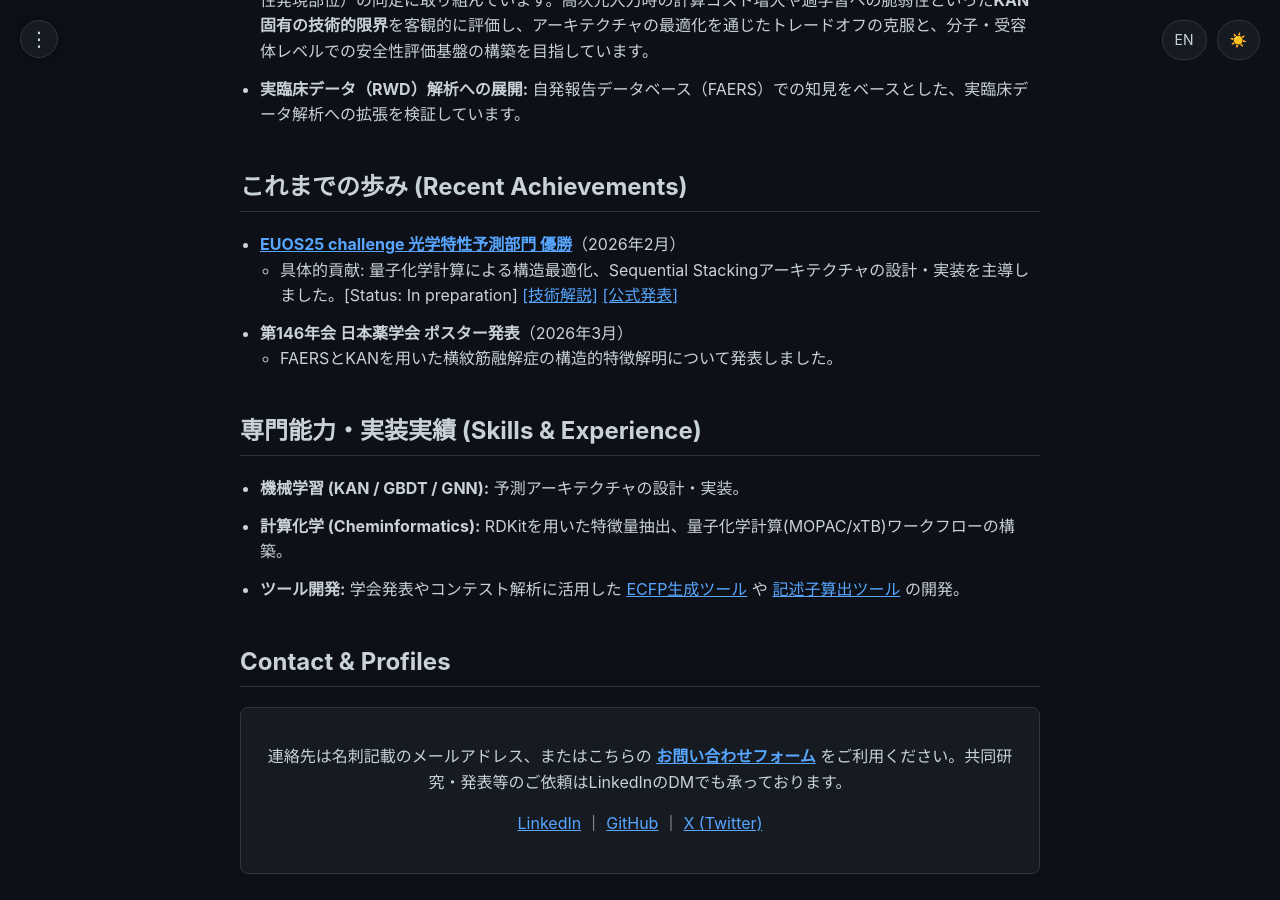
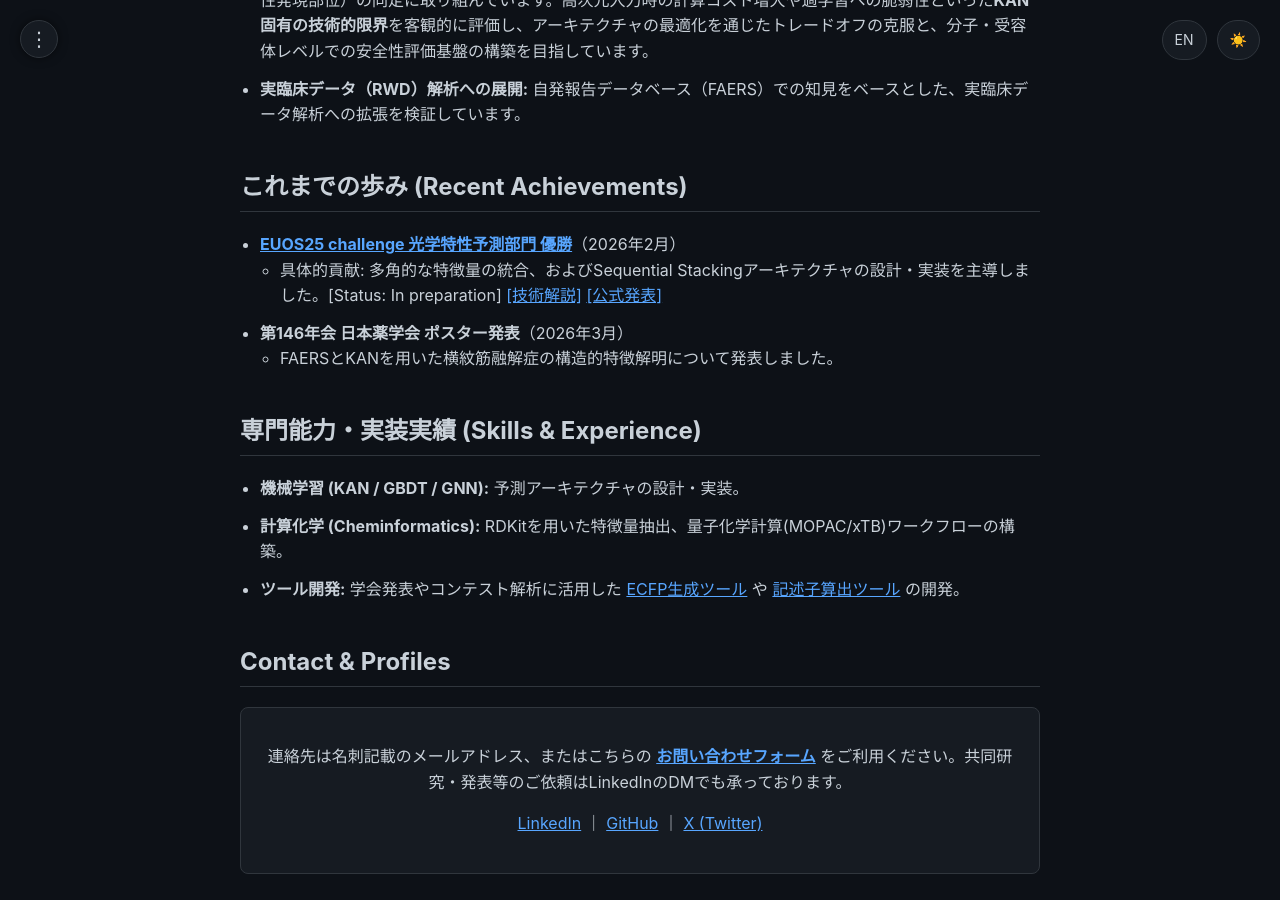
Before and after one commit to 377H-Miru/377H-Miru.github.io, a Jekyll site: the page built from index.md, in a window 1280 px wide and 900 px high, scrolled down 471 px. Built offline with Jekyll 4.4.1, drawn with Linux system fonts in a browser that asks for light colours.

Commit message:
Correction: Clarify role in EUOS25 challenge (removed lead role in MOPAC/QM calculations)

```diff
--- a/_data/achievements.json
+++ b/_data/achievements.json
@@ -9,8 +9,8 @@
       "blog_url": "/posts/2026-02-25-euos25-review",
       "authors_ja": "Wataru Miyahara, Kaito Inden, Yuma Iwashita, Yoshihiro Uesawa",
       "authors_en": "Wataru Miyahara, Kaito Inden, Yuma Iwashita, Yoshihiro Uesawa",
-      "description_ja": "量子化学計算(MOPAC/MACE-xTB)による物性推算、およびSequential Stackingアーキテクチャの設計・実装を担当。(Manuscript in preparation)",
-      "description_en": "Lead quantum chemistry-based property estimation (MOPAC/MACE-xTB) and design of a Sequential Stacking architecture. (Manuscript in preparation)"
+      "description_ja": "量子化学計算結果(MACE-xTB等)を含む多角的な特徴量の統合、およびSequential Stackingアーキテクチャの設計・実装を担当。(Manuscript in preparation)",
+      "description_en": "Lead the integration of multimodal features (including MACE-xTB results) and the design of a Sequential Stacking architecture. (Manuscript in preparation)"
     }
   ],
   "presentations": [
--- a/index.md
+++ b/index.md
@@ -21,7 +21,7 @@ permalink: /
 
 ## これまでの歩み (Recent Achievements)
 - **[EUOS25 challenge 光学特性予測部門 優勝](https://ochem.eu/static/challenge2025.do){:target="_blank"}**（2026年2月）
-    - 具体的貢献: 量子化学計算による構造最適化、Sequential Stackingアーキテクチャの設計・実装を主導しました。[Status: In preparation] [[技術解説]](/posts/2026-02-25-euos25-review) [[公式発表]](https://www.eu-openscreen.eu/resources/eu-openscreen-news/ansicht/eu-openscreen-and-slas-announce-winners-of-the-second-joint-machine-learning-challenge-at-slas-2026.html){:target="_blank"}
+    - 具体的貢献: 多角的な特徴量の統合、およびSequential Stackingアーキテクチャの設計・実装を主導しました。[Status: In preparation] [[技術解説]](/posts/2026-02-25-euos25-review) [[公式発表]](https://www.eu-openscreen.eu/resources/eu-openscreen-news/ansicht/eu-openscreen-and-slas-announce-winners-of-the-second-joint-machine-learning-challenge-at-slas-2026.html){:target="_blank"}
 - **第146年会 日本薬学会 ポスター発表**（2026年3月）
     - FAERSとKANを用いた横紋筋融解症の構造的特徴解明について発表しました。
 
```
Also changed, not shown: en/index.md (+1 -1 lines), en/projects.md (+1 -1 lines), projects.md (+1 -1 lines).
